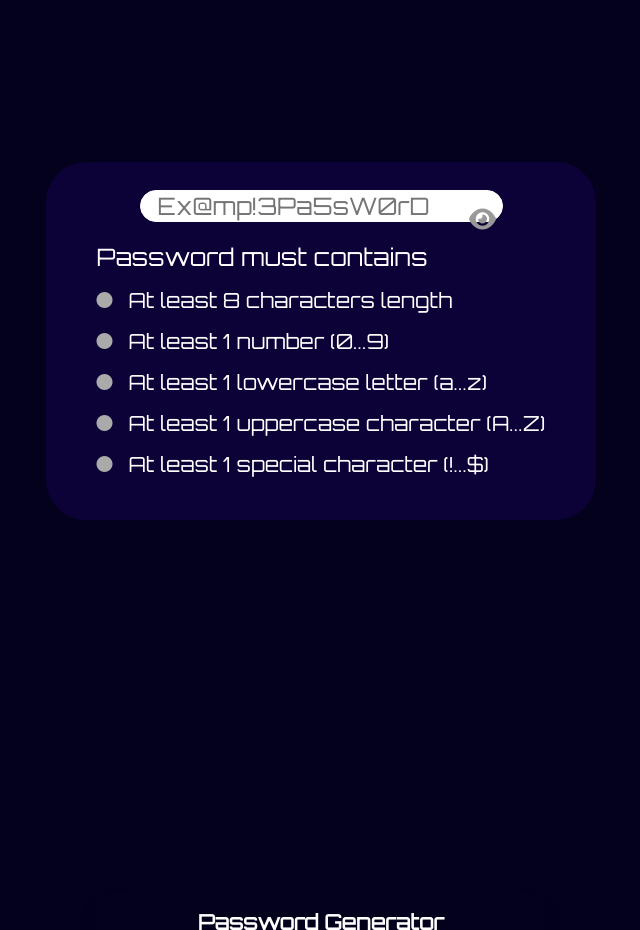
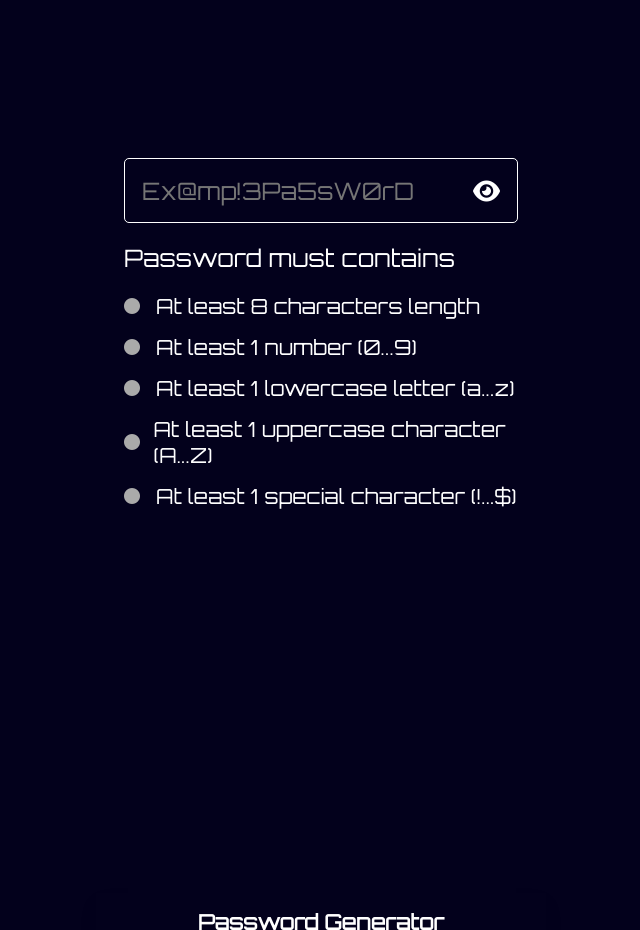
Before and after one commit to jonahlsy/PAsswordStrengthTester-PAST, a plain HTML site: page index.html in a window 1280 px wide. Shown: the part 1660-2590 px from the top of the page, without its empty margins (319-959 px from the left). Drawn offline with nearby package versions, Linux system fonts and the light colour scheme.

Commit message:
Add files via upload

```diff
--- a/app.js
+++ b/app.js
@@ -10,7 +10,7 @@ passIndicator = document.querySelector(".passgenindicator"),
 generateBtn = document.querySelector(".passgenbtn");
 
 const requirements = [
-    { regex: /.{8,}/, index: 0 },
+    { regex: /.{17,}/, index: 0 },
     { regex: /[0-9]/, index: 1 },
     { regex: /[a-z]/, index: 2 },
     { regex: /[A-Z]/, index: 3 },
--- a/design.css
+++ b/design.css
@@ -128,7 +128,13 @@ section img#mountains_front
 }
 .testnow
 {
-    display: flex;
+    width: 450px;
+    overflow: hidden;
+    padding: 28px;
+    border-radius: 8px;
+}
+
+    /* display: flex;
     align-items: center;
     flex-direction: column;
     justify-content: center;
@@ -141,10 +147,13 @@ section img#mountains_front
     max-width: 100%;
     padding: 28px;
     border-radius: 40px;
-}
-.pass-field
+} */
+.testnow .pass-field
 {
-    margin-bottom: 10px;
+    height: 65px;
+    width: 100%;
+    position: relative;
+    color: #fff;
 }
 .pass-field input
 {
@@ -153,33 +162,35 @@ section img#mountains_front
     padding: 0 17px;
     outline: none;
     font-size: 1.5rem;
-    border-radius: 40px;
+    border-radius: 5px;
     border: 1px solid #fff;
+    background: #03011C;
+}
+.pass-field input:focus
+{
+    padding: 0 16px;
+    border: 2px solid #fff;
 }
 .pass-field i
 {
-    right: 100px;
-    top: 16%;
-    color: #999;
+    right: 18px;
+    top: 50%;
     font-size: 1.5rem;
+    color: #fff;
     cursor: pointer;
     position: absolute;
-    -webkit-appearance: none;
-    -moz-appearance: none;
-    appearance: none;
-    background-image: none;
     transform: translateY(-50%);
 }
-.content
+.testnow .content
 {
-    margin-top: 10px;
+    margin: 20px 0 10px;
 }
 .content p
 {
     font-size: 1.5rem;
-    margin-bottom: 15px;
+    color: #fff;
 }
-.content requirement-list
+.content .requirement-list
 {
     margin-top: 20px;
 }
@@ -190,6 +201,7 @@ section img#mountains_front
     display: flex;
     align-items: center;
     margin-bottom: 15px;
+    color: #fff;
 }
 .requirement-list li i
 {
@@ -197,7 +209,7 @@ section img#mountains_front
     color: #aaa;
     width: 20px;
 }
-.requirement-list li.valid
+.requirement-list li.valid i
 {
     font-size: 1.3rem;
     color: #00B512;
```
